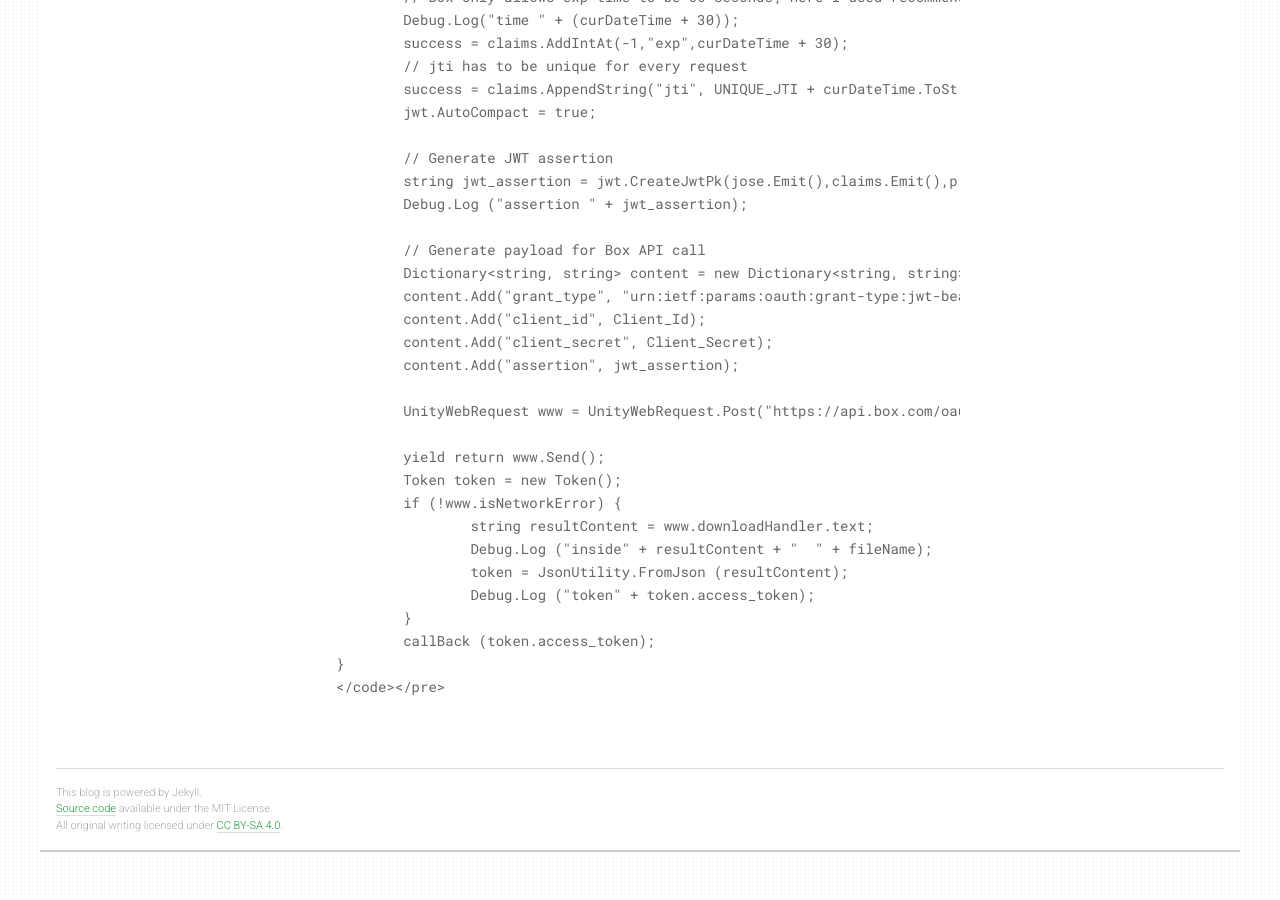
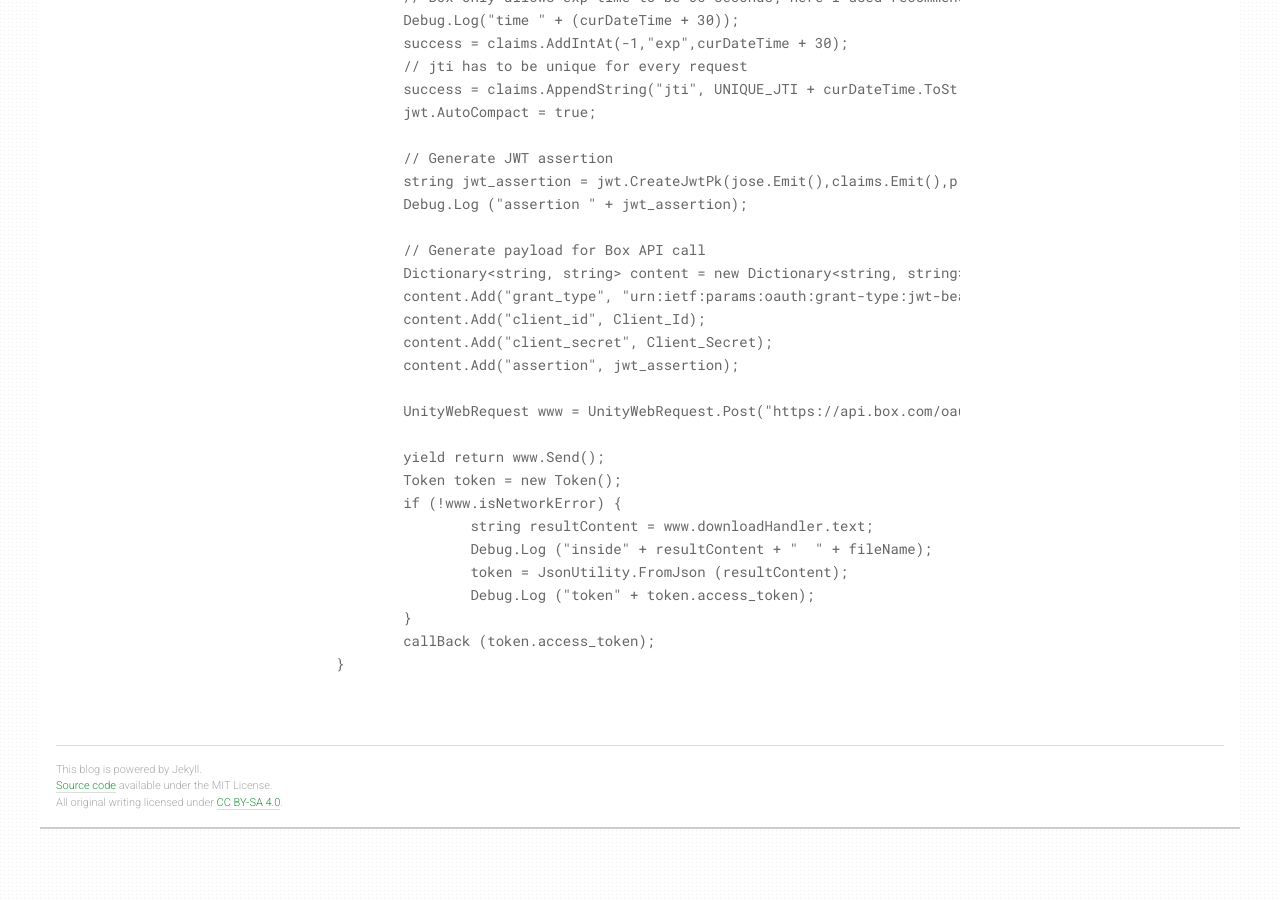
Before and after one commit to yawenl/yawenl.github.io, a Jekyll site: the page built from _posts/2017-07-01-box-on-unity.md, in a window 1280 px wide and 900 px high, scrolled down 2566 px. Built offline with Jekyll 4.4.1, drawn with Linux system fonts in a browser that asks for light colours; after the commit the page ends 3443 px from its top, so only the background shows below that; some of the changed text lies outside the part shown.

Commit message:
fixing format

```diff
--- a/_posts/2017-07-01-box-on-unity.md
+++ b/_posts/2017-07-01-box-on-unity.md
@@ -15,7 +15,7 @@ Unity has a special edition for only mac. I originally tried to use its .NET SDK
 
 I used its REST API instead. Below would be a simple guide to use them.
 
-Here I would only talk about steps for OAuth 2.0 with JWT authentication method.
+Here I would only talk about steps for **OAuth 2.0 with JWT** authentication method.
 
 Box Setup
 -----------------------------------------
@@ -111,4 +111,3 @@ IEnumerator GetToken(System.Action<string> callBack) {
 	}
 	callBack (token.access_token);
 }
-</code></pre>
```
